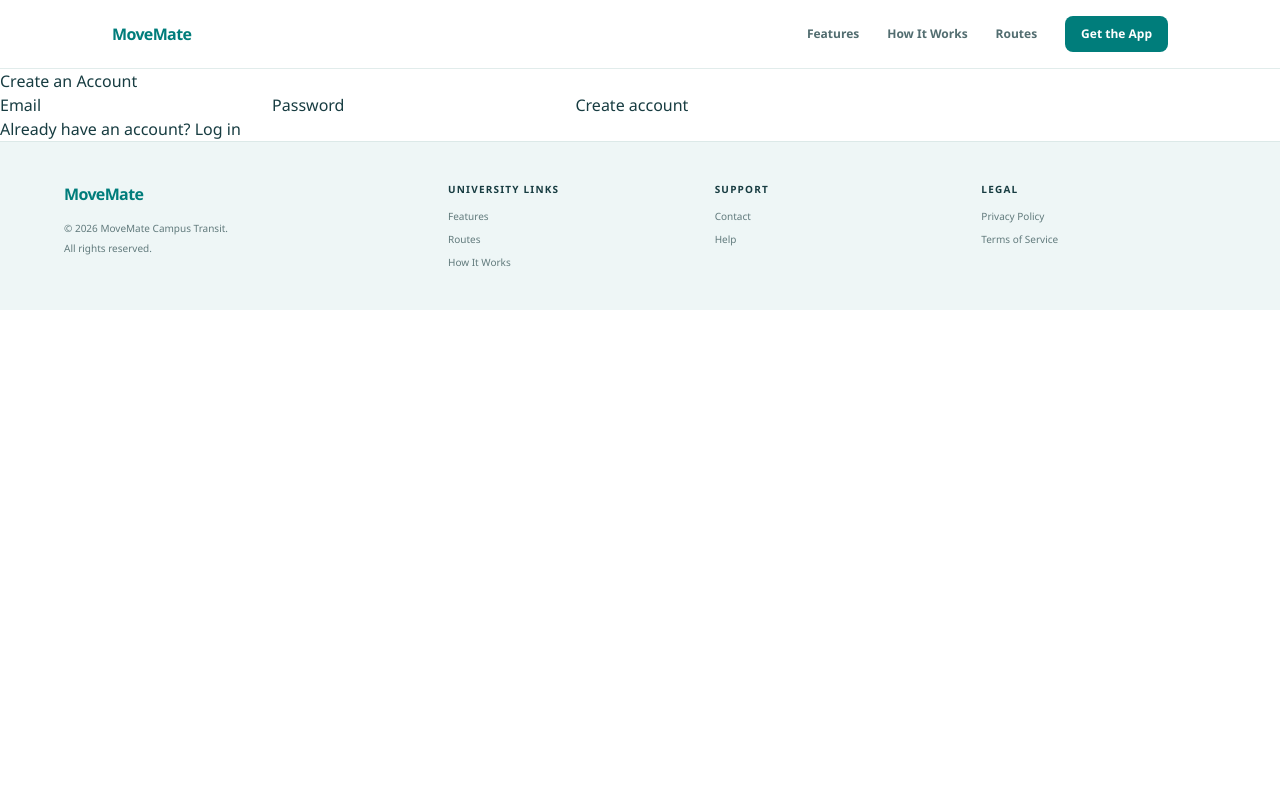
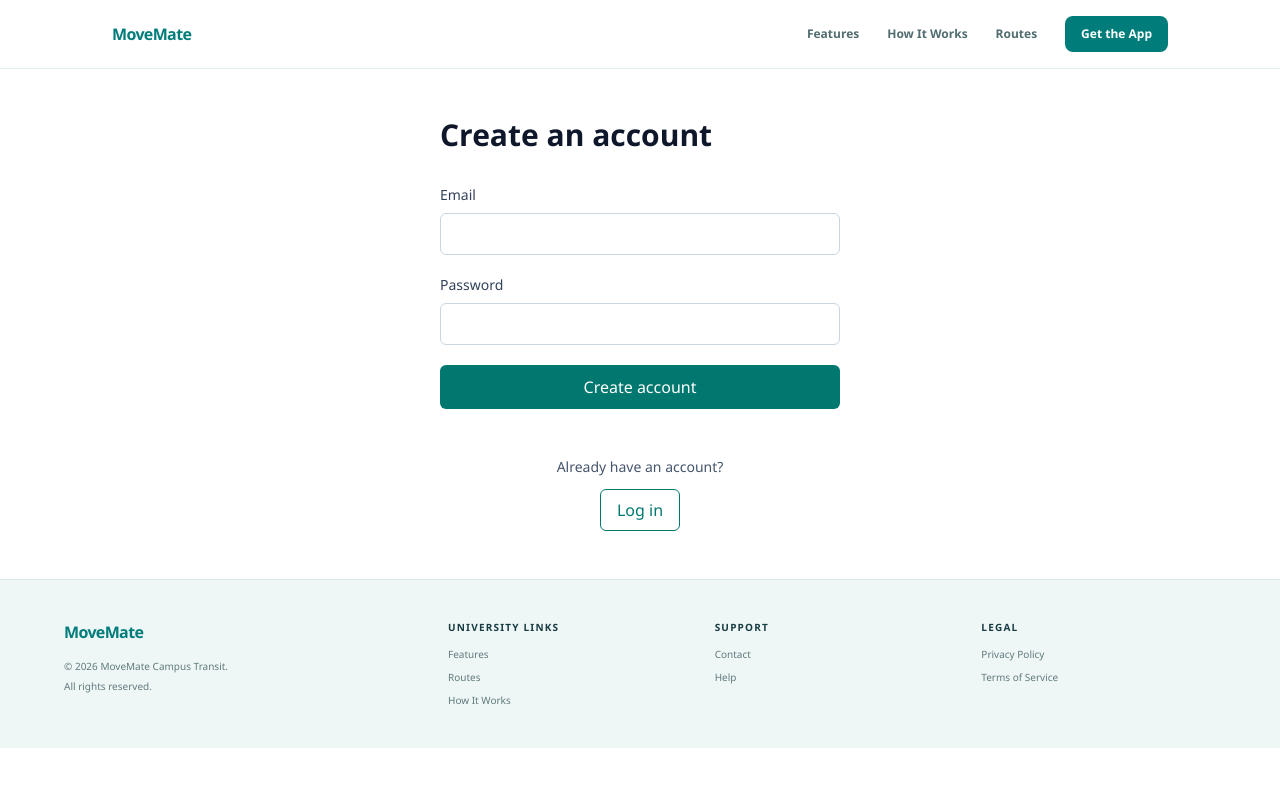
Before and after one commit to KuteChica/MoveMate, a React (Vite) app in the folder move_mate/: page /signup in a window 1280 px wide. Shown: the top 786 px of the page. Built offline with nearby package versions, Linux system fonts and the light colour scheme.

Commit message:
worked on login and signup page

```diff
--- a/move_mate/src/components/Footer.jsx
+++ b/move_mate/src/components/Footer.jsx
@@ -8,7 +8,7 @@ function Footer() {
 					<Link to="/" className="text-base font-black tracking-[-0.04em] text-[#007d7b]">MoveMate</Link>
 					<p className="mt-3 text-[10px] leading-5">© 2026 MoveMate Campus Transit.<br />All rights reserved.</p>
 				</div>
-				<div><h2 className="text-[10px] font-extrabold uppercase tracking-[0.12em] text-[#173c41]">University Links</h2><div className="mt-3 flex flex-col gap-2 text-[10px]"><a href="/#features" className="hover:text-[#007d7b]">Features</a><Link to="/dashboard" className="hover:text-[#007d7b]">Routes</Link><a href="/#how-it-works" className="hover:text-[#007d7b]">How It Works</a></div></div>
+				<div><h2 className="text-[10px] font-extrabold uppercase tracking-[0.12em] text-[#173c41]">University Links</h2><div className="mt-3 flex flex-col gap-2 text-[10px]"><a href="/#features" className="hover:text-[#007d7b]">Features</a><Link to="/routes" className="hover:text-[#007d7b]">Routes</Link><a href="/#how-it-works" className="hover:text-[#007d7b]">How It Works</a></div></div>
 				<div><h2 className="text-[10px] font-extrabold uppercase tracking-[0.12em] text-[#173c41]">Support</h2><div className="mt-3 flex flex-col gap-2 text-[10px]"><Link to="/contact" className="hover:text-[#007d7b]">Contact</Link><Link to="/contact" className="hover:text-[#007d7b]">Help</Link></div></div>
 				<div><h2 className="text-[10px] font-extrabold uppercase tracking-[0.12em] text-[#173c41]">Legal</h2><div className="mt-3 flex flex-col gap-2 text-[10px]"><a href="#privacy" className="hover:text-[#007d7b]">Privacy Policy</a><a href="#terms" className="hover:text-[#007d7b]">Terms of Service</a></div></div>
 			</div>
--- a/move_mate/src/components/Form.jsx
+++ b/move_mate/src/components/Form.jsx
@@ -0,0 +1,63 @@
+import { useState } from "react";
+
+function Form({
+  title,
+  submitLabel,
+  onSubmit,
+  error = "",
+}) {
+  const [email, setEmail] = useState("");
+  const [password, setPassword] = useState("");
+
+  const handleSubmit = (event) => {
+    event.preventDefault();
+    onSubmit(email, password);
+  };
+
+  return (
+    <section className="mx-auto w-full max-w-md px-6 py-12">
+      <h1 className="mb-8 text-3xl font-semibold text-slate-900">{title}</h1>
+      <form className="space-y-5" onSubmit={handleSubmit}>
+        <div>
+          <label className="mb-2 block text-sm font-medium text-slate-700" htmlFor="email">
+            Email
+          </label>
+          <input
+            className="w-full rounded-md border border-slate-300 px-3 py-2 text-slate-900 outline-none focus:border-teal-700 focus:ring-2 focus:ring-teal-100"
+            id="email"
+            name="email"
+            type="email"
+            autoComplete="email"
+            value={email}
+            onChange={(event) => setEmail(event.target.value)}
+            required
+          />
+        </div>
+        <div>
+          <label className="mb-2 block text-sm font-medium text-slate-700" htmlFor="password">
+            Password
+          </label>
+          <input
+            className="w-full rounded-md border border-slate-300 px-3 py-2 text-slate-900 outline-none focus:border-teal-700 focus:ring-2 focus:ring-teal-100"
+            id="password"
+            name="password"
+            type="password"
+            autoComplete={title.toLowerCase().includes("create") ? "new-password" : "current-password"}
+            value={password}
+            onChange={(event) => setPassword(event.target.value)}
+            required
+          />
+        </div>
+        {error && <p className="text-sm text-red-700" role="alert">{error}</p>}
+        <button
+          className="w-full rounded-md bg-teal-700 px-4 py-2.5 font-medium text-white transition hover:bg-teal-800 focus:outline-none focus:ring-2 focus:ring-teal-300"
+          type="submit"
+        >
+          {submitLabel}
+        </button>
+      </form>
+    </section>
+  );
+}
+
+export default Form;
--- a/move_mate/src/components/Navbar.jsx
+++ b/move_mate/src/components/Navbar.jsx
@@ -13,7 +13,7 @@ function Navbar() {
 				<nav aria-label="Public navigation" className={`${isOpen ? "flex" : "hidden"} absolute left-0 right-0 top-[57px] z-10 flex-col border-b border-[#e1eceb] bg-white px-6 py-4 shadow-lg md:static md:flex md:flex-row md:items-center md:gap-7 md:border-0 md:p-0 md:shadow-none`}>
 					<a href="/#features" onClick={closeMenu} className="py-3 text-xs font-semibold text-[#526d70] transition hover:text-[#007d7b] md:py-0">Features</a>
 					<a href="/#how-it-works" onClick={closeMenu} className="py-3 text-xs font-semibold text-[#526d70] transition hover:text-[#007d7b] md:py-0">How It Works</a>
-					<NavLink to="/dashboard" onClick={closeMenu} className="py-3 text-xs font-semibold text-[#526d70] transition hover:text-[#007d7b] md:py-0">Routes</NavLink>
+					<NavLink to="/routes" onClick={closeMenu} className="py-3 text-xs font-semibold text-[#526d70] transition hover:text-[#007d7b] md:py-0">Routes</NavLink>
 					<Link to="/signup" onClick={closeMenu} className="mt-2 rounded-lg bg-[#007d7b] px-4 py-2.5 text-center text-xs font-bold text-white transition hover:bg-[#006966] md:mt-0">Get the App</Link>
 				</nav>
 			</div>
--- a/move_mate/src/components/Sidebar.tsx
+++ b/move_mate/src/components/Sidebar.tsx
@@ -15,6 +15,7 @@ function Sidebar() {
       <strong>MoveMate</strong>
       <nav>
         <NavLink to="/dashboard">Dashboard</NavLink>
+        <NavLink to="/routes">Routes</NavLink>
       </nav>
       <button type="button" onClick={handleLogout}>
         Log out
--- a/move_mate/src/pages/Login/Login.jsx
+++ b/move_mate/src/pages/Login/Login.jsx
@@ -1,17 +1,16 @@
 import { useState } from "react";
 import { Link, useLocation, useNavigate } from "react-router-dom";
 import { useAuth } from "../../context/AuthContext";
+import Form from "../../components/Form";
 
 function Login() {
-  const [email, setEmail] = useState("");
-  const [password, setPassword] = useState("");
   const [error, setError] = useState("");
   const { login } = useAuth();
   const navigate = useNavigate();
   const location = useLocation();
 
-  const handleSubmit = (event) => {
-    event.preventDefault();
+  const handleSubmit = (email, password) => {
+    setError("");
 
     if (!login(email, password)) {
       setError("Enter an email and password to continue.");
@@ -23,22 +22,16 @@ function Login() {
 
   return (
     <div>
-      <h1>Login</h1>
-      <form onSubmit={handleSubmit}>
-        <label>
-          Email
-          <input type="email" value={email} onChange={(event) => setEmail(event.target.value)} required />
-        </label>
-        <label>
-          Password
-          <input type="password" value={password} onChange={(event) => setPassword(event.target.value)} required />
-        </label>
-        {error && <p role="alert">{error}</p>}
-        <button type="submit">Log in</button>
-      </form>
-      <p>
-        Need an account? <Link to="/signup">Sign up</Link>
-      </p>
+      <Form title="Log in" submitLabel="Log in" onSubmit={handleSubmit} error={error} />
+      <div className="mx-auto flex w-full max-w-md flex-col items-center gap-3 px-6 pb-12">
+        <p className="text-sm text-slate-600">Need an account?</p>
+        <Link
+          className="rounded-md border border-teal-700 px-4 py-2 font-medium text-teal-700 transition hover:bg-teal-50 focus:outline-none focus:ring-2 focus:ring-teal-300"
+          to="/signup"
+        >
+          Sign up
+        </Link>
+      </div>
     </div>
   );
 }
--- a/move_mate/src/pages/Signup/Signup.jsx
+++ b/move_mate/src/pages/Signup/Signup.jsx
@@ -1,36 +1,35 @@
 import { useState } from "react";
 import { Link, useNavigate } from "react-router-dom";
 import { useAuth } from "../../context/AuthContext";
+import Form from "../../components/Form";
 
 function Signup() {
-  const [email, setEmail] = useState("");
-  const [password, setPassword] = useState("");
+  const [error, setError] = useState("");
   const { signup } = useAuth();
   const navigate = useNavigate();
 
-  const handleSubmit = (event) => {
-    event.preventDefault();
-    signup(email, password);
+  const handleSubmit = (email, password) => {
+    setError("");
+    if (!signup(email, password)) {
+      setError("Enter an email and password to continue.");
+      return;
+    }
+
     navigate("/dashboard", { replace: true });
   };
 
   return (
     <div>
-      <h1>Create an Account</h1>
-      <form onSubmit={handleSubmit}>
-        <label>
-          Email
-          <input type="email" value={email} onChange={(event) => setEmail(event.target.value)} required />
-        </label>
-        <label>
-          Password
-          <input type="password" value={password} onChange={(event) => setPassword(event.target.value)} required />
-        </label>
-        <button type="submit">Create account</button>
-      </form>
-      <p>
-        Already have an account? <Link to="/login">Log in</Link>
-      </p>
+      <Form title="Create an account" submitLabel="Create account" onSubmit={handleSubmit} error={error} />
+      <div className="mx-auto flex w-full max-w-md flex-col items-center gap-3 px-6 pb-12">
+        <p className="text-sm text-slate-600">Already have an account?</p>
+        <Link
+          className="rounded-md border border-teal-700 px-4 py-2 font-medium text-teal-700 transition hover:bg-teal-50 focus:outline-none focus:ring-2 focus:ring-teal-300"
+          to="/login"
+        >
+          Log in
+        </Link>
+      </div>
     </div>
   );
 }
--- a/move_mate/src/routes/routes.tsx
+++ b/move_mate/src/routes/routes.tsx
@@ -5,6 +5,7 @@ import Home from "../pages/Home/Home";
 import Login from "../pages/Login/Login";
 import Signup from "../pages/Signup/Signup";
 import Dashboard from "../pages/Dashboard/Dashboard";
+import Routes from "../pages/Routes/Routes";
 
 export type AppRouteDefinition = {
   path: string;
@@ -30,6 +31,7 @@ const routes: AppRouteDefinition[] = [
     unauthenticatedOnly: true,
   },
   { path: "/dashboard", element: <Dashboard />, isProtected: true },
+  { path: "/routes", element: <Routes />, isProtected: true },
 ];
 
 export default routes;
```
Also changed, not shown: move_mate/src/pages/Routes/Routes.tsx (added, +144 -0 lines).
